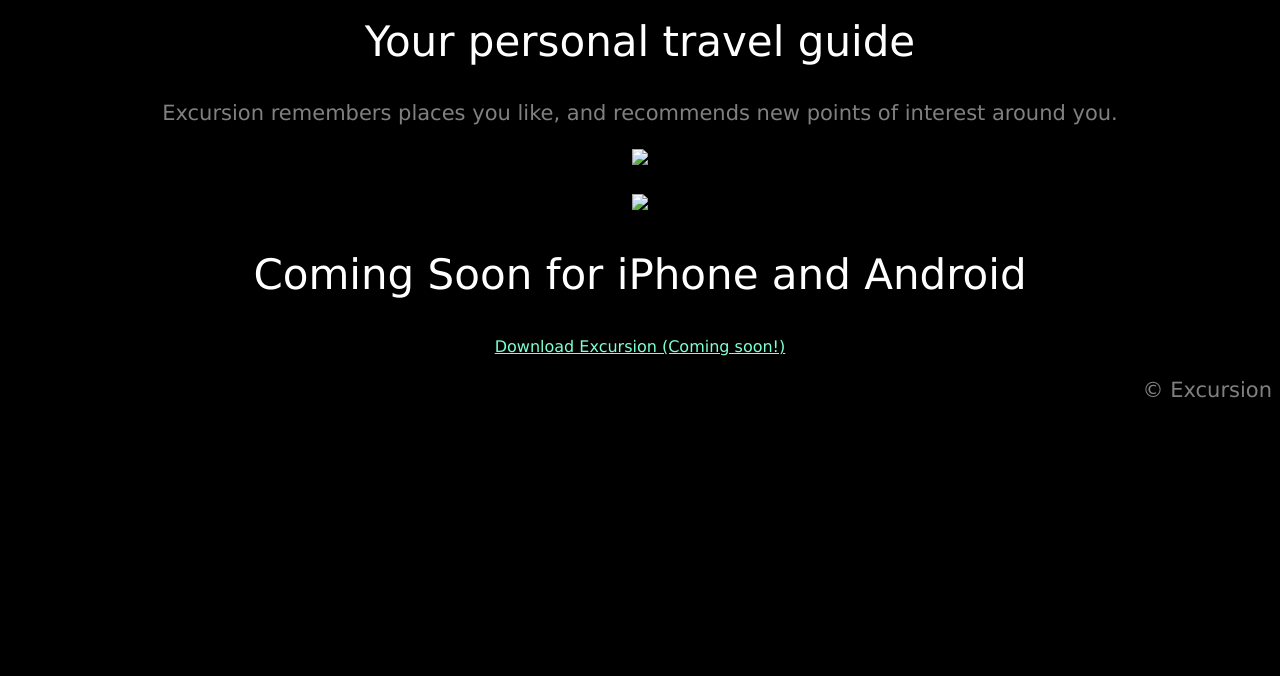
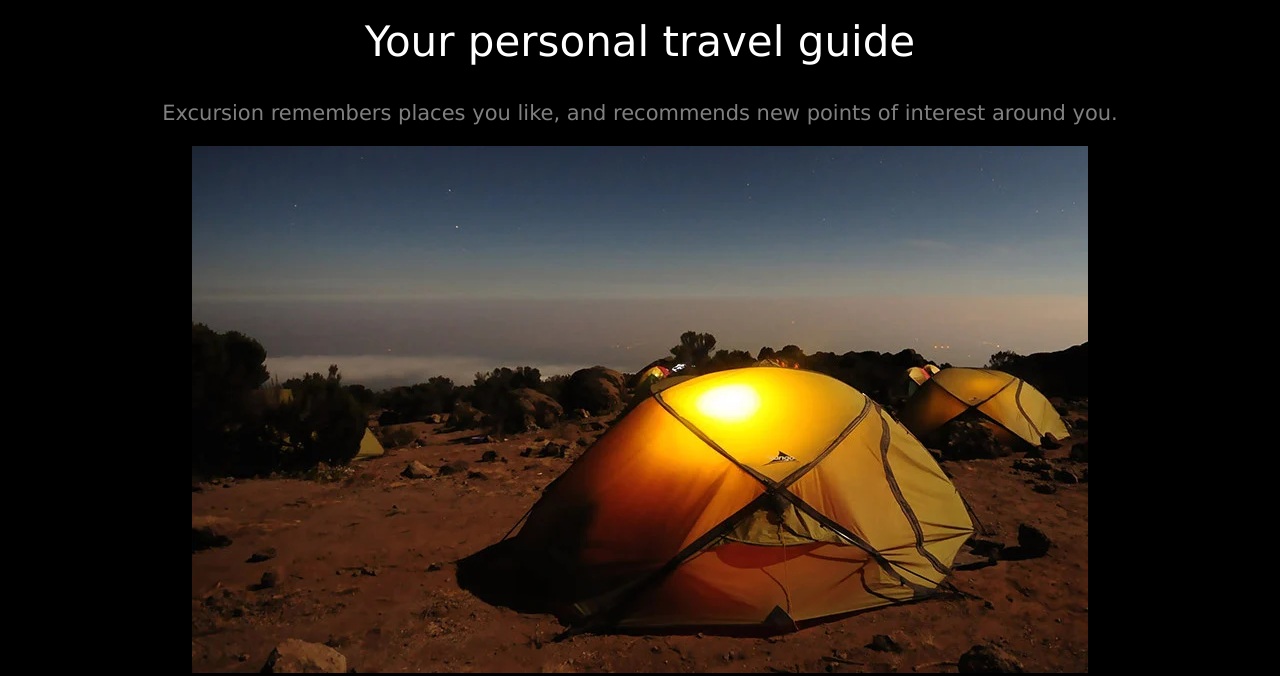
Before and after one commit to WarrenCree/warrencree.github.io, a plain HTML site: page index.html in a window 1280 px wide. Shown: the part 342-1018 px from the top of the page. Before the commit the page ends 800 px from the top, so only its background shows below. Drawn offline with Linux system fonts and the light colour scheme.

Commit message:
Fix incorrect file extensions

```diff
--- a/index.html
+++ b/index.html
@@ -17,11 +17,11 @@
 
     <h2>Your personal travel guide</h2>
     <p>Excursion remembers places you like, and recommends new points of interest around you.</p>
-    <p><img src="resources/images/camp.jpg"></p>
+    <p><img src="resources/images/camp.webp"></p>
 
     <!-- Coming Soon Section -->
 
-    <p><img class="app" src="resources/images/phone.png"></p>
+    <p><img class="app" src="resources/images/phone.webp"></p>
     <h2>Coming Soon for iPhone and Android</h2>
     <p><a class="cta" href="#">Download Excursion (Coming soon!)</a></p>
 
```
